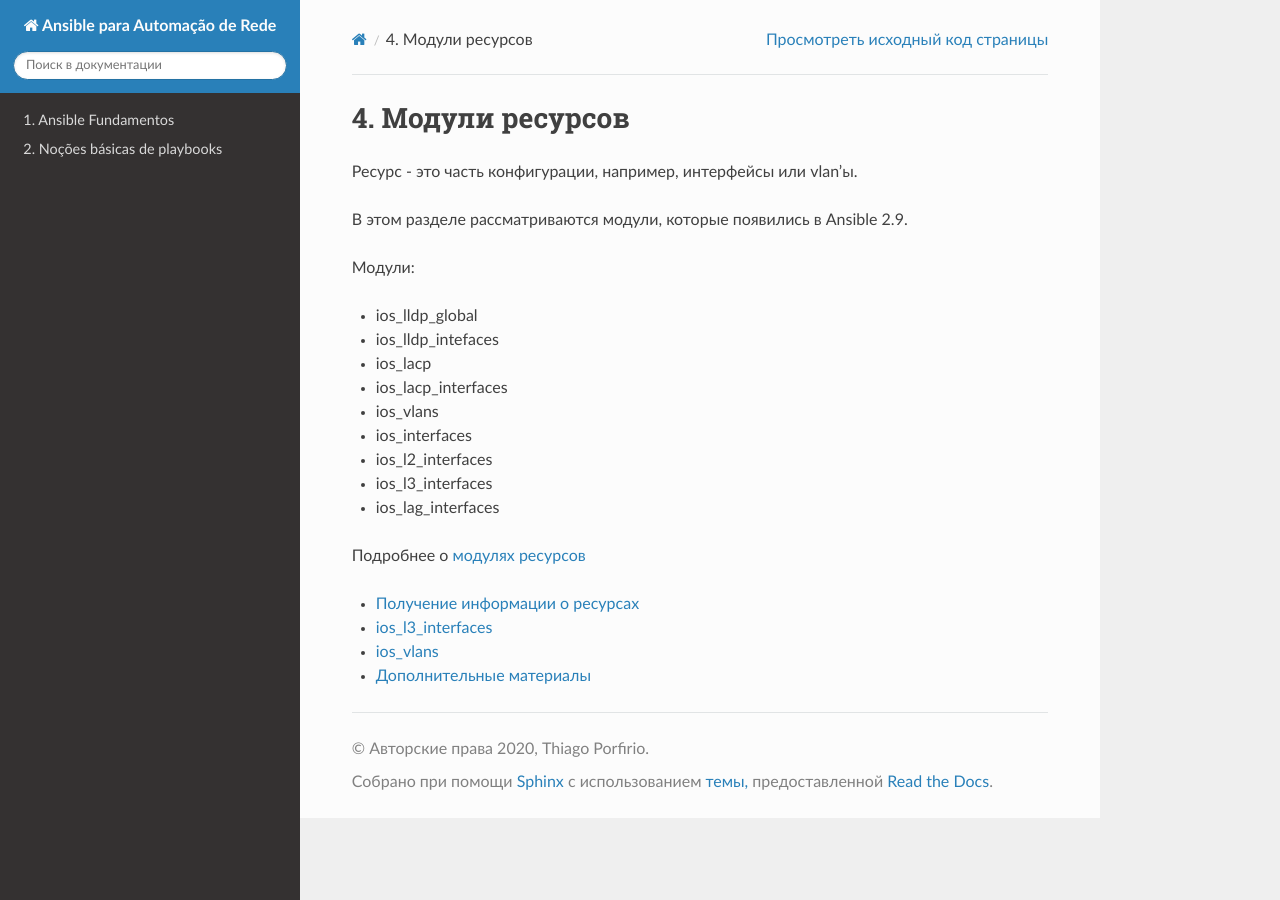
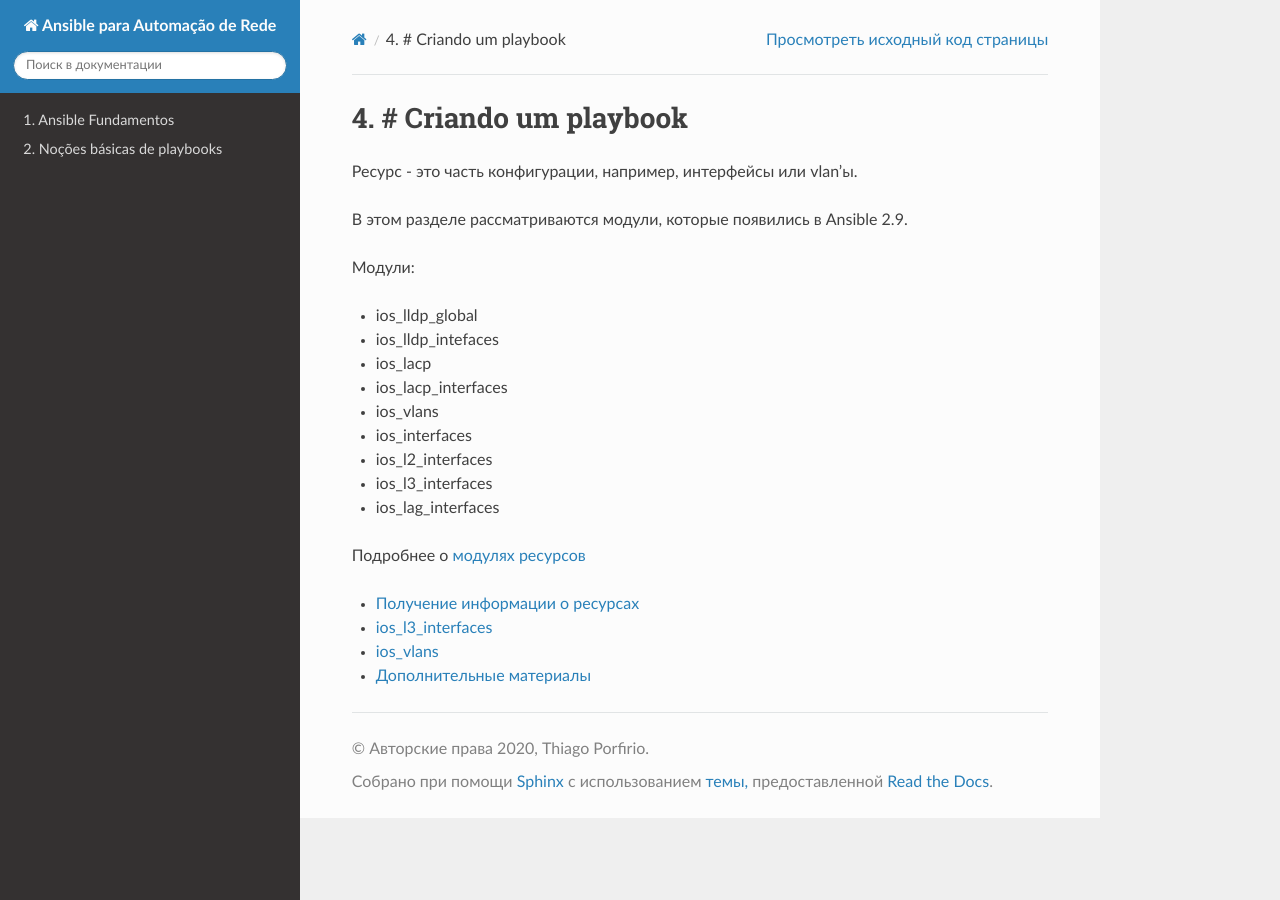
Before and after one commit to tporfirio/ansible-for-network-automation, a Sphinx documentation site: the page built from docs/source/book/04_network_resource_modules/index.rst, in a window 1280 px wide. Built offline with Sphinx 7.4.7 and the Read the Docs theme 2.0.0, drawn with Linux system fonts in a browser that asks for light colours; pages that are not in the unit, such as notebooks, are missing from menus.

Commit message:
Update index.rst

```diff
--- a/docs/source/book/04_network_resource_modules/index.rst
+++ b/docs/source/book/04_network_resource_modules/index.rst
@@ -4,7 +4,7 @@
 
 .. _ansible_resource_index:
 
-4. Модули ресурсов
+4. # Criando um playbook
 ==================
 
 Ресурс - это часть конфигурации, например, интерфейсы или vlan'ы.
```
